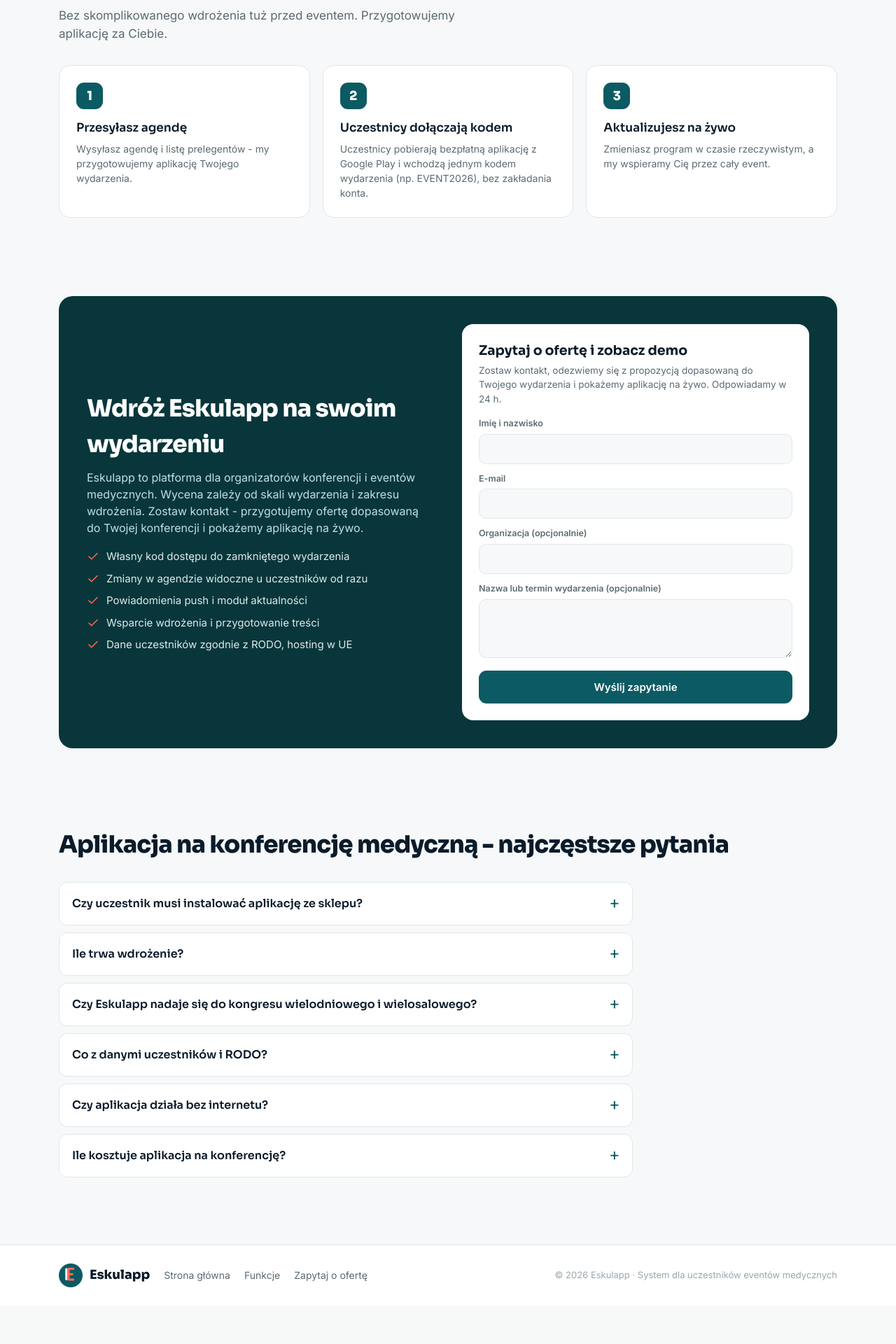
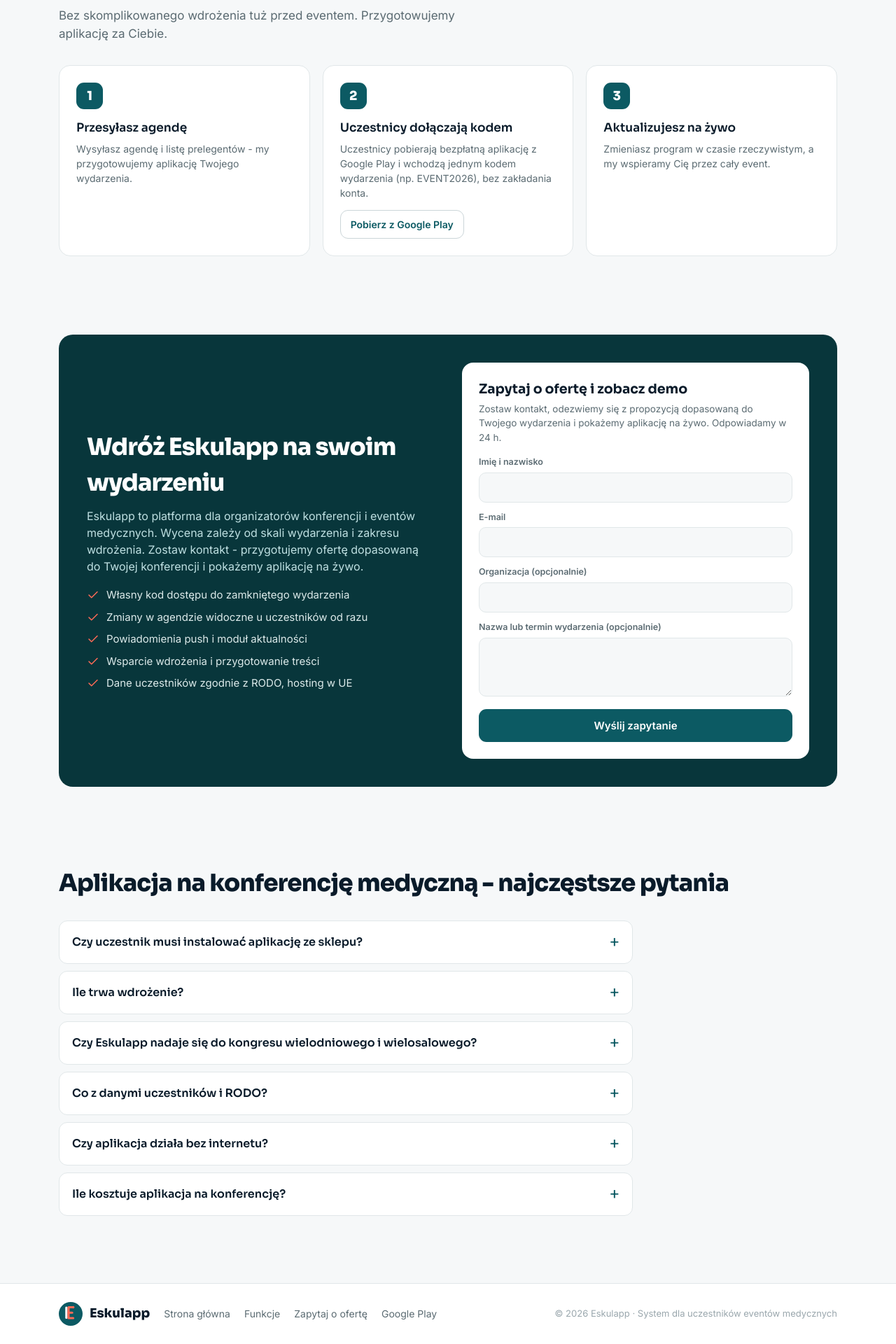
Before and after one commit to jjeerryjerry/eskulapp, a WordPress theme: template web/wp-theme/eskulapp/front-page.php in a window 1280 px wide. Shown: the part 2234-4154 px from the top of the page at 70% size. Before the commit the page ends 4073 px from the top, so only its background shows below. Run offline with PHP 8.4 and a stand-in for WordPress, Linux system fonts and the light colour scheme; the site name, menu and one post (Sample post) are stand-ins, and other content is empty.

Commit message:
WWW: linki do sklepow (Google Play), App Store gotowy, wylaczony do czasu publikacji
Co-Authored-By: Claude Opus 5.5 <noreply@anthropic.com>
Claude-Session: https://claude.ai/code/session_017HBiRYEcRegH22phtDv8iq

```diff
--- a/web/wp-theme/eskulapp/assets/landing.css
+++ b/web/wp-theme/eskulapp/assets/landing.css
@@ -196,3 +196,5 @@ h1,h2,h3{font-family:Sora,sans-serif;margin:0}
 .faq summary::after{content:"+";color:var(--petrol);font-size:24px;font-weight:400;line-height:1;flex:none;transition:.2s}
 .faq details[open] summary::after{transform:rotate(45deg)}
 .faq details > p{margin:0 0 16px;color:var(--muted);font-size:15px;line-height:1.6}
+.store-links{display:flex;flex-wrap:wrap;gap:8px;margin-top:14px}
+.store-btn{padding:9px 14px;font-size:14px}
--- a/web/wp-theme/eskulapp/footer.php
+++ b/web/wp-theme/eskulapp/footer.php
@@ -6,6 +6,7 @@
       <a href="<?php echo esc_url(home_url('/')); ?>">Strona główna</a>
       <a href="#funkcje">Funkcje</a>
       <a href="#kontakt">Zapytaj o ofertę</a>
+      <?php foreach (eskulapp_store_links() as $s): ?><a href="<?php echo esc_url($s['url']); ?>" target="_blank" rel="noopener"><?php echo esc_html($s['name']); ?></a><?php endforeach; ?>
     </div>
     <div class="foot-copy">&copy; <?php echo esc_html(date('Y')); ?> Eskulapp &middot; System dla uczestników eventów medycznych</div>
   </div>
--- a/web/wp-theme/eskulapp/front-page.php
+++ b/web/wp-theme/eskulapp/front-page.php
@@ -104,6 +104,7 @@
       <div class="num">2</div>
       <h3>Uczestnicy dołączają kodem</h3>
       <p>Uczestnicy pobierają bezpłatną aplikację z Google Play i wchodzą jednym kodem wydarzenia (np. EVENT2026), bez zakładania konta.</p>
+      <?php echo eskulapp_store_buttons(); ?>
     </div>
     <div class="step">
       <div class="num">3</div>
--- a/web/wp-theme/eskulapp/functions.php
+++ b/web/wp-theme/eskulapp/functions.php
@@ -113,3 +113,20 @@ add_action('wp_head', function () {
         echo '<script type="application/ld+json">' . wp_json_encode($faq, $flags) . '</script>' . "\n";
     }
 }, 5);
+
+/* Linki do aplikacji w sklepach. App Store wlaczamy, gdy strona sklepu przestanie zwracac 404. */
+function eskulapp_store_links() {
+    $stores = [
+        ['name' => 'Google Play', 'url' => 'https://play.google.com/store/apps/details?id=pl.eskulapp.mobile', 'on' => true],
+        ['name' => 'App Store',   'url' => 'https://apps.apple.com/pl/app/id6810647099',                     'on' => false],
+    ];
+    return array_values(array_filter($stores, fn($s) => $s['on']));
+}
+
+function eskulapp_store_buttons($class = 'store-links') {
+    $out = '<div class="' . esc_attr($class) . '">';
+    foreach (eskulapp_store_links() as $s) {
+        $out .= '<a class="btn btn-ghost store-btn" href="' . esc_url($s['url']) . '" target="_blank" rel="noopener">Pobierz z ' . esc_html($s['name']) . '</a>';
+    }
+    return $out . '</div>';
+}
--- a/web/wp-theme/eskulapp/style.css
+++ b/web/wp-theme/eskulapp/style.css
@@ -3,5 +3,5 @@ Theme Name: Eskulapp
 Theme URI: https://eskulapp.pl
 Description: Front Eskulapp (landing V3 Identyfikator). Petrol + coral, Sora + Inter.
 Author: Jerry Marketing
-Version: 1.3
+Version: 1.4
 */
```
Also changed, not shown: state/STATUS.md (+5 -0 lines).
